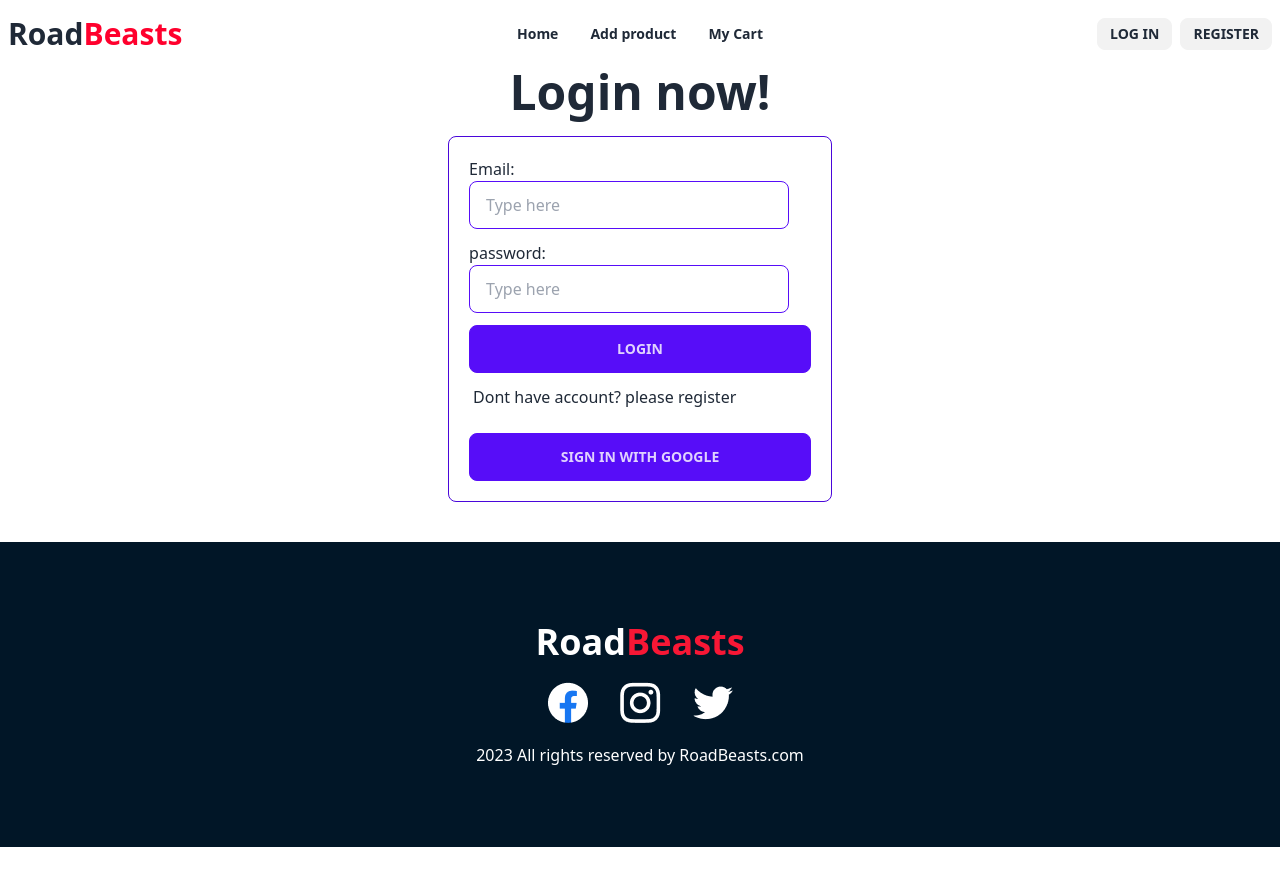
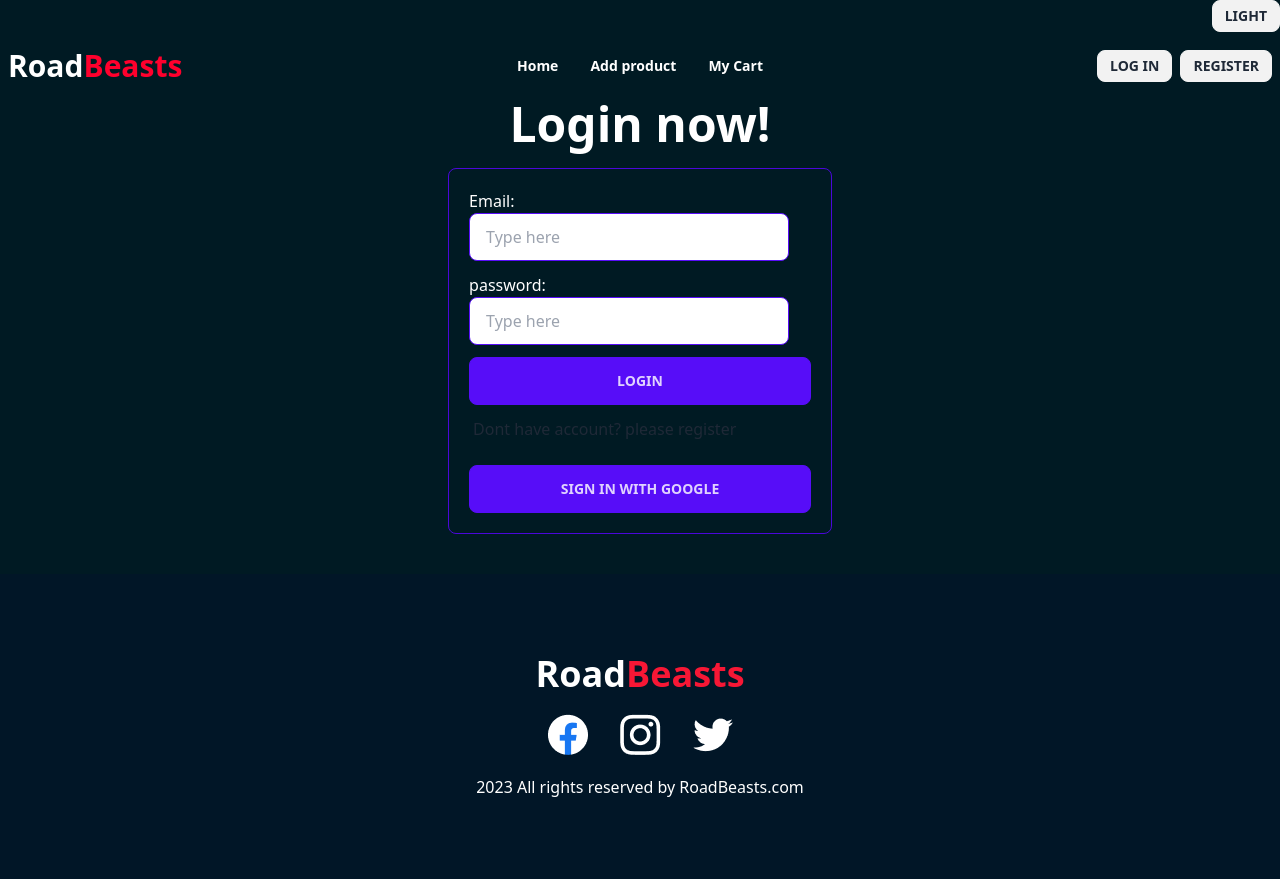
Before and after one commit to joy-mahmud/brand-shop, a React (Vite) app: page /login in a window 1280 px wide. Before the commit the page ends 847 px from the top, so only its background shows below. Built offline with nearby package versions, Linux system fonts and the light colour scheme; no server answers.

Commit message:
Dark and light theme has been set for the entire website

```diff
--- a/src/components/Root.jsx
+++ b/src/components/Root.jsx
@@ -1,11 +1,17 @@
 import { Outlet } from "react-router-dom";
 import Header from "./Header";
 import Footer from "./Footer";
+import { useState } from "react";
 
 
 const Root = () => {
+    const[black,setTheme]=useState(true)
+  const handleTheme=()=>{
+        setTheme(!black)
+    }
     return (
-        <div>
+        <div style={{backgroundColor:black?"#001a23": "white", color:black?"white":''}}>
+            <div className="flex justify-end"><button onClick={handleTheme} className="btn btn-sm">{black?"Light":"Dark"}</button></div>
             <Header></Header>
             <Outlet></Outlet>
             <Footer></Footer>
```
